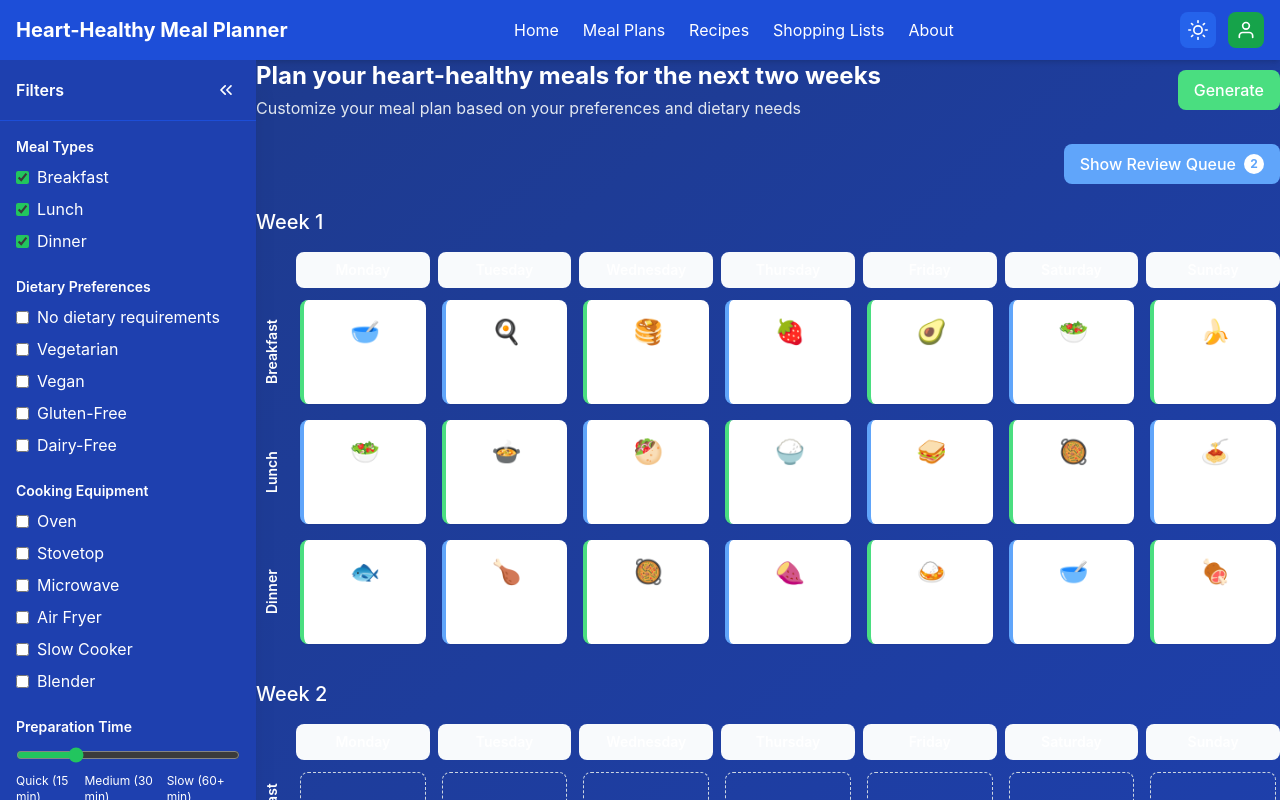
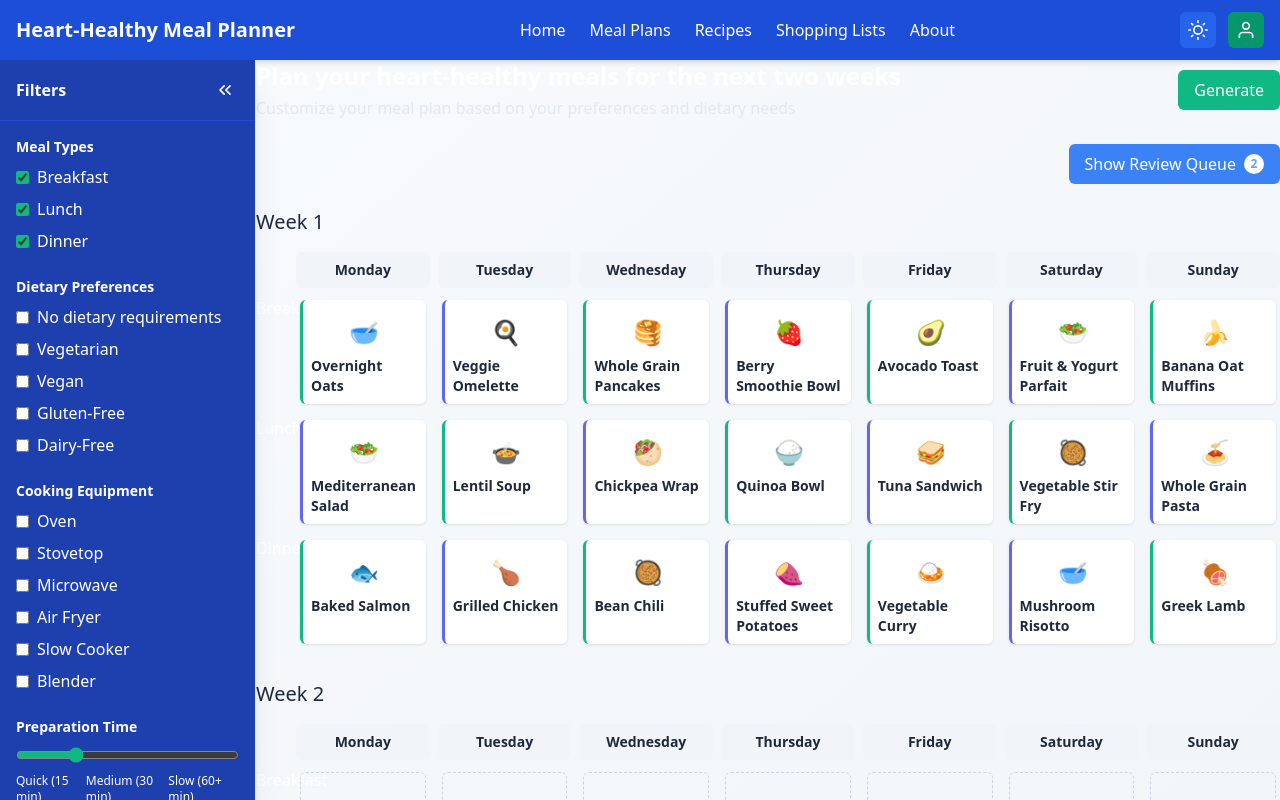
Before and after one commit to warwick-t22/notion_meal_planner_nextjs_fixed, a Next.js app: page / in a window 1280 px wide. Shown: the top 800 px of the page. Built offline with nearby package versions, Linux system fonts and the light colour scheme.

Commit message:
Update globals.css
Update for dark mode

```diff
--- a/src/app/globals.css
+++ b/src/app/globals.css
@@ -1,181 +1,334 @@
+/* Base styles */
 @tailwind base;
 @tailwind components;
 @tailwind utilities;
 
-body {
-  font-family: 'Inter', sans-serif;
+:root {
+  /* Light mode variables */
+  --foreground-rgb: 0, 0, 0;
+  --background-start-rgb: 248, 250, 252;
+  --background-end-rgb: 241, 245, 249;
+
+  /* Original demo colors - light mode */
+  --notion-blue-dark: 30, 58, 138;
+  --notion-blue-medium: 59, 130, 246;
+  --notion-blue-light: 191, 219, 254;
+  --notion-mint-dark: 5, 150, 105;
+  --notion-mint-medium: 16, 185, 129;
+  --notion-mint-light: 167, 243, 208;
 }
 
-@layer base {
+/* Dark mode variables */
+@media (prefers-color-scheme: dark) {
   :root {
-    --radius: 0.5rem;
-    /* Sidebar variables */
-    --sidebar-background: 0 0% 98%;
-    --sidebar-foreground: 240 5.3% 26.1%;
-    --sidebar-primary: 146 54% 48%; /* Mint green */
-    --sidebar-primary-foreground: 0 0% 98%;
-    --sidebar-accent: 240 4.8% 95.9%;
-    --sidebar-accent-foreground: 240 5.9% 10%;
-    --sidebar-border: 220 13% 91%;
-    --sidebar-ring: 146 54% 48%; /* Mint green */
+    --foreground-rgb: 255, 255, 255;
+    --background-start-rgb: 15, 23, 42;
+    --background-end-rgb: 30, 41, 59;
 
-    /* Main variables */
-    --background: 0 0% 100%;
-    --foreground: 222.2 84% 4.9%;
-    --card: 0 0% 100%;
-    --card-foreground: 222.2 84% 4.9%;
-    --popover: 0 0% 100%;
-    --popover-foreground: 222.2 84% 4.9%;
-    --primary: 146 54% 48%; /* Mint green #38bc74 */
-    --primary-foreground: 210 40% 98%;
-    --secondary: 222 77% 48%; /* Royal blue #1a56db */
-    --secondary-foreground: 210 40% 98%;
-    --muted: 210 40% 96.1%;
-    --muted-foreground: 215.4 16.3% 46.9%;
-    --accent: 222 77% 48%; /* Royal blue */
-    --accent-foreground: 210 40% 98%;
-    --destructive: 0 84.2% 60.2%;
-    --destructive-foreground: 210 40% 98%;
-    --border: 214.3 31.8% 91.4%;
-    --input: 214.3 31.8% 91.4%;
-    --ring: 146 54% 48%; /* Mint green */
-
-    /* Chart colors */
-    --chart-1: 146 54% 48%; /* Mint green */
-    --chart-2: 222 77% 48%; /* Royal blue */
-    --chart-3: 197 37% 24%;
-    --chart-4: 43 74% 66%;
-    --chart-5: 27 87% 67%;
-  }
-
-  .dark {
-    --sidebar-background: 240 5.9% 10%;
-    --sidebar-foreground: 240 4.8% 95.9%;
-    --sidebar-primary: 146 54% 48%; /* Mint green */
-    --sidebar-primary-foreground: 0 0% 100%;
-    --sidebar-accent: 240 3.7% 15.9%;
-    --sidebar-accent-foreground: 240 4.8% 95.9%;
-    --sidebar-border: 240 3.7% 15.9%;
-    --sidebar-ring: 146 54% 48%; /* Mint green */
-
-    --background: 222.2 84% 4.9%;
-    --foreground: 210 40% 98%;
-    --card: 222.2 84% 4.9%;
-    --card-foreground: 210 40% 98%;
-    --popover: 222.2 84% 4.9%;
-    --popover-foreground: 210 40% 98%;
-    --primary: 146 54% 48%; /* Mint green */
-    --primary-foreground: 222.2 47.4% 11.2%;
-    --secondary: 222 77% 48%; /* Royal blue */
-    --secondary-foreground: 210 40% 98%;
-    --muted: 217.2 32.6% 17.5%;
-    --muted-foreground: 215 20.2% 65.1%;
-    --accent: 222 77% 48%; /* Royal blue */
-    --accent-foreground: 210 40% 98%;
-    --destructive: 0 62.8% 30.6%;
-    --destructive-foreground: 210 40% 98%;
-    --border: 217.2 32.6% 17.5%;
-    --input: 217.2 32.6% 17.5%;
-    --ring: 146 54% 48%; /* Mint green */
-
-    --chart-1: 146 54% 48%; /* Mint green */
-    --chart-2: 222 77% 48%; /* Royal blue */
-    --chart-3: 30 80% 55%;
-    --chart-4: 280 65% 60%;
-    --chart-5: 340 75% 55%;
+    /* Dark mode colors */
+    --notion-blue-dark: 30, 58, 138;
+    --notion-blue-medium: 59, 130, 246;
+    --notion-blue-light: 191, 219, 254;
+    --notion-mint-dark: 5, 150, 105;
+    --notion-mint-medium: 16, 185, 129;
+    --notion-mint-light: 167, 243, 208;
   }
 }
 
-@layer base {
-  * {
-    @apply border-border;
+body {
+  color: rgb(var(--foreground-rgb));
+  background: linear-gradient(
+    to bottom right,
+    rgb(var(--background-start-rgb)),
+    rgb(var(--background-end-rgb))
+  );
+  min-height: 100vh;
+}
+
+/* Layout styles */
+.min-h-screen {
+  background: linear-gradient(
+    to bottom right,
+    rgb(var(--background-start-rgb)),
+    rgb(var(--background-end-rgb))
+  );
+  color: rgb(var(--foreground-rgb));
+}
+
+/* Header styles */
+header {
+  background-color: rgb(var(--notion-blue-dark));
+  color: white;
+}
+
+header nav a {
+  color: white;
+  transition: color 0.2s ease;
+}
+
+header nav a:hover {
+  color: rgb(var(--notion-mint-light));
+}
+
+/* Sidebar styles - Light Mode */
+aside {
+  background-color: rgb(var(--background-start-rgb));
+  border-right: 1px solid #e2e8f0;
+  color: rgb(var(--foreground-rgb));
+}
+
+/* Dark mode overrides */
+@media (prefers-color-scheme: dark) {
+  aside {
+    background-color: rgb(30, 41, 59);
+    border-right: 1px solid rgb(51, 65, 85);
   }
-  body {
-    @apply bg-background text-foreground;
+
+  .sidebar-text {
+    color: rgb(226, 232, 240);
+  }
+
+  h1, h2, h3, h4, h5, h6 {
+    color: rgb(248, 250, 252);
+  }
+
+  p {
+    color: rgb(226, 232, 240);
+  }
+
+  .meal-type-label {
+    color: rgb(248, 250, 252);
+  }
+
+  .week-header {
+    color: rgb(248, 250, 252);
+  }
+
+  .day-header {
+    background-color: rgb(51, 65, 85);
+    color: rgb(248, 250, 252);
+  }
+
+  .empty-slot {
+    border: 1px dashed rgb(100, 116, 139);
+    color: rgb(148, 163, 184);
+  }
+
+  .empty-slot:hover {
+    border-color: rgb(148, 163, 184);
+    color: rgb(226, 232, 240);
+  }
+
+  select {
+    background-color: rgb(51, 65, 85);
+    color: rgb(248, 250, 252);
+    border: 1px solid rgb(71, 85, 105);
+  }
+
+  .font-semibold.text-sm.p-2.bg-neutral-50.rounded-notion.text-center {
+    background-color: rgb(51, 65, 85);
+    color: rgb(248, 250, 252);
+  }
+
+  .text-xl.font-medium.mb-4 {
+    color: rgb(248, 250, 252);
   }
 }
 
-/* Custom styles for meal planner */
-@layer components {
-  .meal-type-label {
-    @apply writing-vertical-lr transform rotate-180 flex items-center justify-center text-sm font-semibold text-neutral-600 py-2;
+/* Light mode specific styles */
+@media (prefers-color-scheme: light) {
+  .sidebar-text {
+    color: rgb(30, 41, 59);
   }
 
-  .recipe-card {
-    @apply bg-white rounded-notion shadow-sm h-full p-2 cursor-pointer transition-shadow duration-200 hover:shadow-md;
+  h1, h2, h3, h4, h5, h6 {
+    color: rgb(30, 41, 59);
   }
 
-  .recipe-card.primary {
-    @apply border-l-4 border-mintGreen-400;
+  p {
+    color: rgb(71, 85, 105);
   }
 
-  .recipe-card.secondary {
-    @apply border-l-4 border-royalBlue-400;
+  .meal-type-label {
+    color: rgb(30, 41, 59);
   }
 
-  .empty-slot {
-    @apply h-full border border-dashed border-neutral-300 rounded-notion flex items-center justify-center text-neutral-400 text-2xl cursor-pointer hover:bg-neutral-50;
+  .week-header {
+    color: rgb(30, 41, 59);
+  }
+
+  .day-header {
+    background-color: rgb(241, 245, 249);
+    color: rgb(30, 41, 59);
+  }
+
+  .font-semibold.text-sm.p-2.bg-neutral-50.rounded-notion.text-center {
+    background-color: rgb(241, 245, 249);
+    color: rgb(30, 41, 59);
+  }
+
+  .text-xl.font-medium.mb-4 {
+    color: rgb(30, 41, 59);
   }
 }
 
-/* Utility for vertical text */
-.writing-vertical-lr {
-  writing-mode: vertical-lr;
+/* Recipe cards - work in both modes */
+.recipe-card {
+  background-color: white;
+  border-radius: 0.375rem;
+  padding: 0.5rem;
+  box-shadow: 0 1px 3px rgba(0, 0, 0, 0.1);
+  cursor: pointer;
+  transition: all 0.2s ease;
 }
 
-/* Add these rules to your globals.css file */
-
-/* Improve general text readability */
-body {
-  color: #f8f9fa; /* Light color for text on dark backgrounds */
+.recipe-card:hover {
+  box-shadow: 0 4px 6px rgba(0, 0, 0, 0.1);
+  transform: translateY(-2px);
 }
 
-/* Make headings more visible */
-h1, h2, h3, h4, h5, h6 {
+.recipe-card h4 {
+  color: rgb(30, 41, 59);
+  font-size: 0.875rem;
+  margin-top: 0.25rem;
+}
+
+.recipe-card.primary {
+  border-left: 3px solid rgb(16, 185, 129);
+}
+
+.recipe-card.secondary {
+  border-left: 3px solid rgb(99, 102, 241);
+}
+
+/* Empty slots */
+.empty-slot {
+  border: 1px dashed rgb(203, 213, 225);
+  border-radius: 0.375rem;
+  display: flex;
+  align-items: center;
+  justify-content: center;
+  color: rgb(148, 163, 184);
+  cursor: pointer;
+  transition: all 0.2s ease;
+}
+
+.empty-slot:hover {
+  border-color: rgb(100, 116, 139);
+  color: rgb(71, 85, 105);
+}
+
+/* Notion-inspired rounded corners */
+.rounded-notion {
+  border-radius: 0.375rem;
+}
+
+/* Button styles */
+button {
+  transition: all 0.2s ease;
+}
+
+.bg-mintGreen-400 {
+  background-color: rgb(16, 185, 129);
+}
+
+.bg-mintGreen-500 {
+  background-color: rgb(5, 150, 105);
+}
+
+.bg-mintGreen-600 {
+  background-color: rgb(5, 150, 105);
+}
+
+.bg-royalBlue-400 {
+  background-color: rgb(59, 130, 246);
+}
+
+.bg-royalBlue-500 {
+  background-color: rgb(37, 99, 235);
+}
+
+.bg-royalBlue-600 {
+  background-color: rgb(37, 99, 235);
+}
+
+.bg-royalBlue-700 {
+  background-color: rgb(29, 78, 216);
+}
+
+.bg-royalBlue-800 {
+  background-color: rgb(30, 64, 175);
+}
+
+.bg-royalBlue-900 {
+  background-color: rgb(30, 58, 138);
+}
+
+/* Form controls */
+input[type="checkbox"] {
+  accent-color: rgb(16, 185, 129);
+}
+
+input[type="range"] {
+  accent-color: rgb(16, 185, 129);
+}
+
+select {
+  background-color: white;
+  color: rgb(30, 41, 59);
+  border: 1px solid rgb(226, 232, 240);
+  border-radius: 0.375rem;
+  padding: 0.5rem;
+}
+
+/* Fix specific text colors */
+.text-white {
   color: white;
 }
 
-/* Improve paragraph text contrast */
-p {
-  color: #e9ecef;
+.text-neutral-200 {
+  color: rgb(226, 232, 240);
 }
 
-/* Ensure sidebar text is readable */
-.sidebar-text {
-  color: #f8f9fa;
+.text-neutral-300 {
+  color: rgb(203, 213, 225);
 }
 
-/* Make sure form labels are visible */
-label {
-  color: #f8f9fa;
-}
-
-/* Ensure calendar day headers are readable */
-.day-header {
-  color: white !important;
-}
-
-/* Fix any dark text on dark backgrounds */
-.text-neutral-800 {
-  color: #f8f9fa !important;
+.text-neutral-600 {
+  color: rgb(71, 85, 105);
 }
 
 .text-neutral-700 {
-  color: #e9ecef !important;
+  color: rgb(51, 65, 85);
 }
 
-.text-neutral-600 {
-  color: #dee2e6 !important;
+.text-neutral-800 {
+  color: rgb(30, 41, 59);
 }
 
-/* Only use dark text on light backgrounds */
-.bg-white .text-neutral-800,
-.bg-mintGreen-50 .text-neutral-800,
-.bg-royalBlue-50 .text-neutral-800 {
-  color: #212529 !important;
+/* Background fixes */
+.bg-gradient-to-br {
+  background: linear-gradient(
+    to bottom right,
+    rgb(var(--background-start-rgb)),
+    rgb(var(--background-end-rgb))
+  );
 }
 
-/* Fix specific components */
-.meal-type-label {
-  color: white;
+.from-royalBlue-900 {
+  --tw-gradient-from: rgb(var(--background-start-rgb));
 }
+
+.to-royalBlue-800 {
+  --tw-gradient-to: rgb(var(--background-end-rgb));
+}
+
+/* Override any problematic styles */
+.min-h-screen.bg-gradient-to-br.from-royalBlue-900.to-royalBlue-800 {
+  background: linear-gradient(
+    to bottom right,
+    rgb(var(--background-start-rgb)),
+    rgb(var(--background-end-rgb))
+  );
+  color: rgb(var(--foreground-rgb));
+}
```
